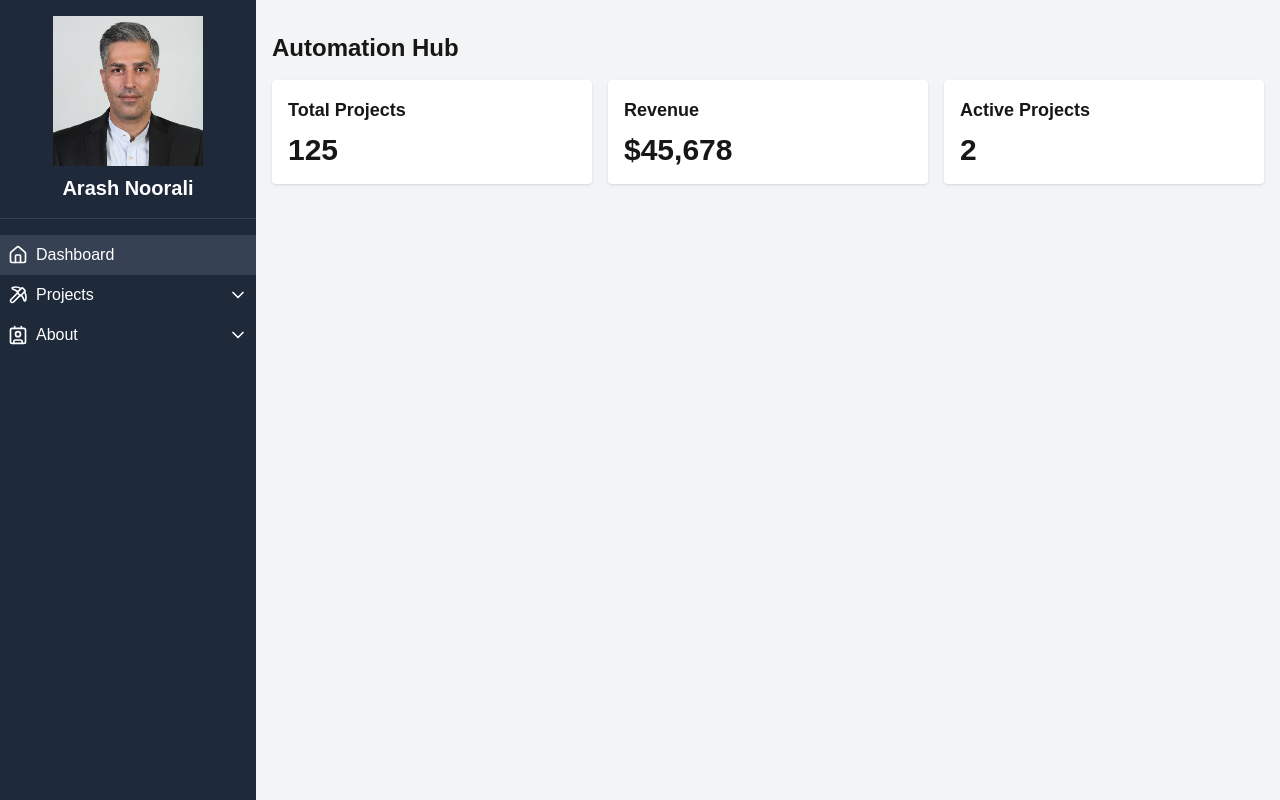
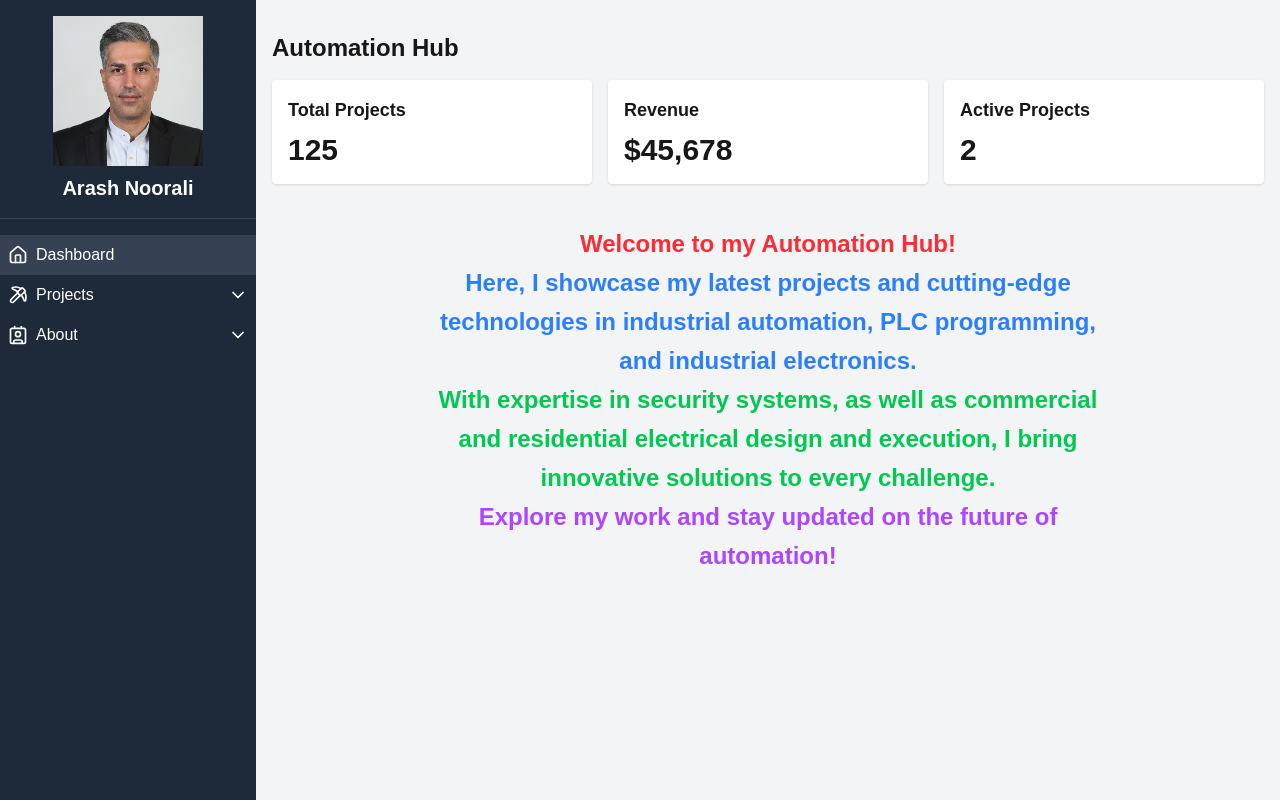
Before and after one commit to kambehba/automation-hub, a Next.js app: page / in a window 1280 px wide. Built offline with nearby package versions, Linux system fonts and the light colour scheme.

Commit message:
made changes

```diff
--- a/src/app/components/Dashboard.jsx
+++ b/src/app/components/Dashboard.jsx
@@ -16,6 +16,26 @@ function Dashboard() {
           <p className="text-3xl font-bold">2</p>
         </div>
       </div>
+      <div className="flex items-center justify-center px-6 text-center mt-10">
+        <p className="max-w-2xl text-2xl font-semibold leading-relaxed">
+          <span className="text-red-500">Welcome to my Automation Hub!</span>
+          <br />
+          <span className="text-blue-500">
+            Here, I showcase my latest projects and cutting-edge technologies in
+            industrial automation, PLC programming, and industrial electronics.
+          </span>
+          <br />
+          <span className="text-green-500">
+            With expertise in security systems, as well as commercial and
+            residential electrical design and execution, I bring innovative
+            solutions to every challenge.
+          </span>
+          <br />
+          <span className="text-purple-500">
+            Explore my work and stay updated on the future of automation!
+          </span>
+        </p>
+      </div>
     </div>
   );
 }
--- a/src/app/components/MainContent.jsx
+++ b/src/app/components/MainContent.jsx
@@ -14,8 +14,17 @@ function MainContent({
     switch (activeContent) {
       case "dashboard":
         return <Dashboard />;
-      case "users":
-        return activeSubContent === "add user" ? <AddUser /> : <UserList />;
+      case "projects":
+        switch (activeSubContent) {
+          case "paint machine":
+            return <div>Paint Machine</div>;
+          case "":
+            return <Security />;
+          case "notifications":
+            return <Notifications />;
+          default:
+            return <General />;
+        }
       case "settings":
         switch (activeSubContent) {
           case "general":
```
